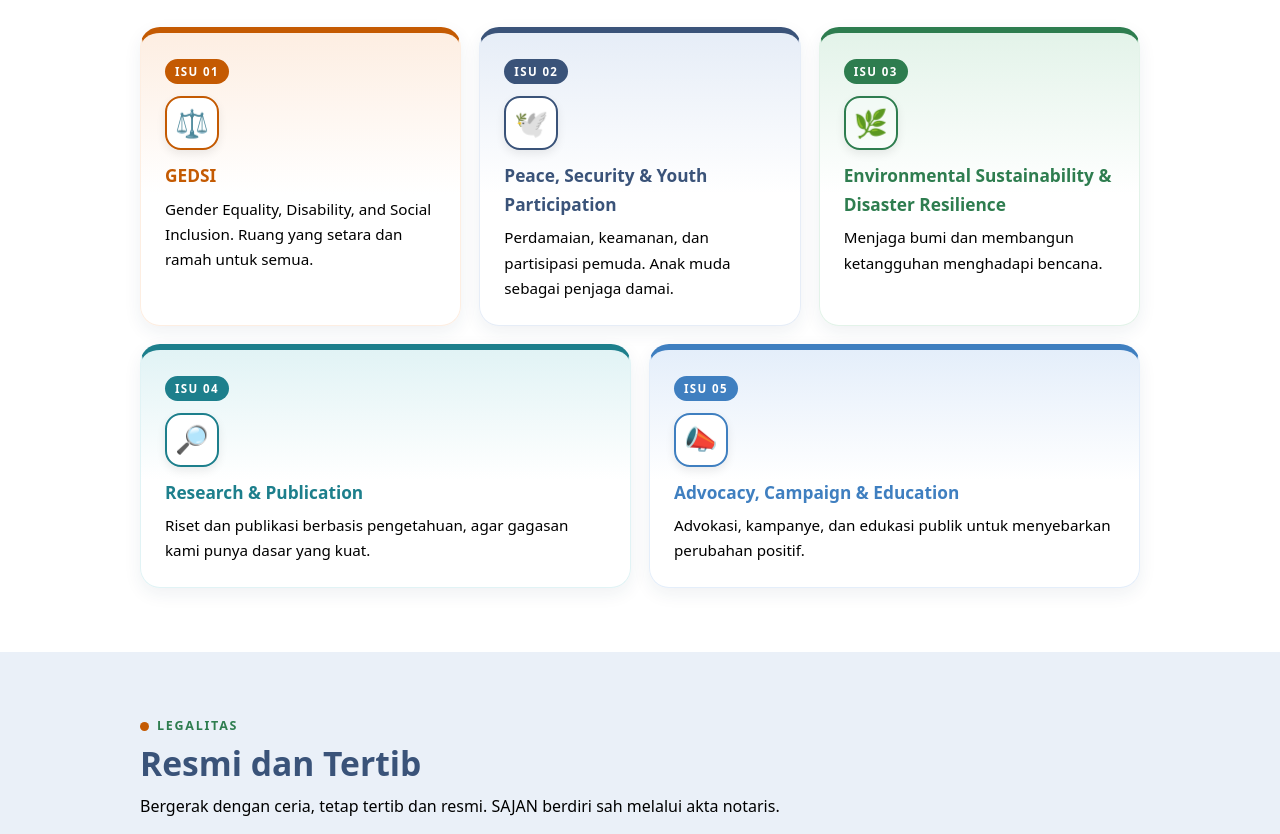
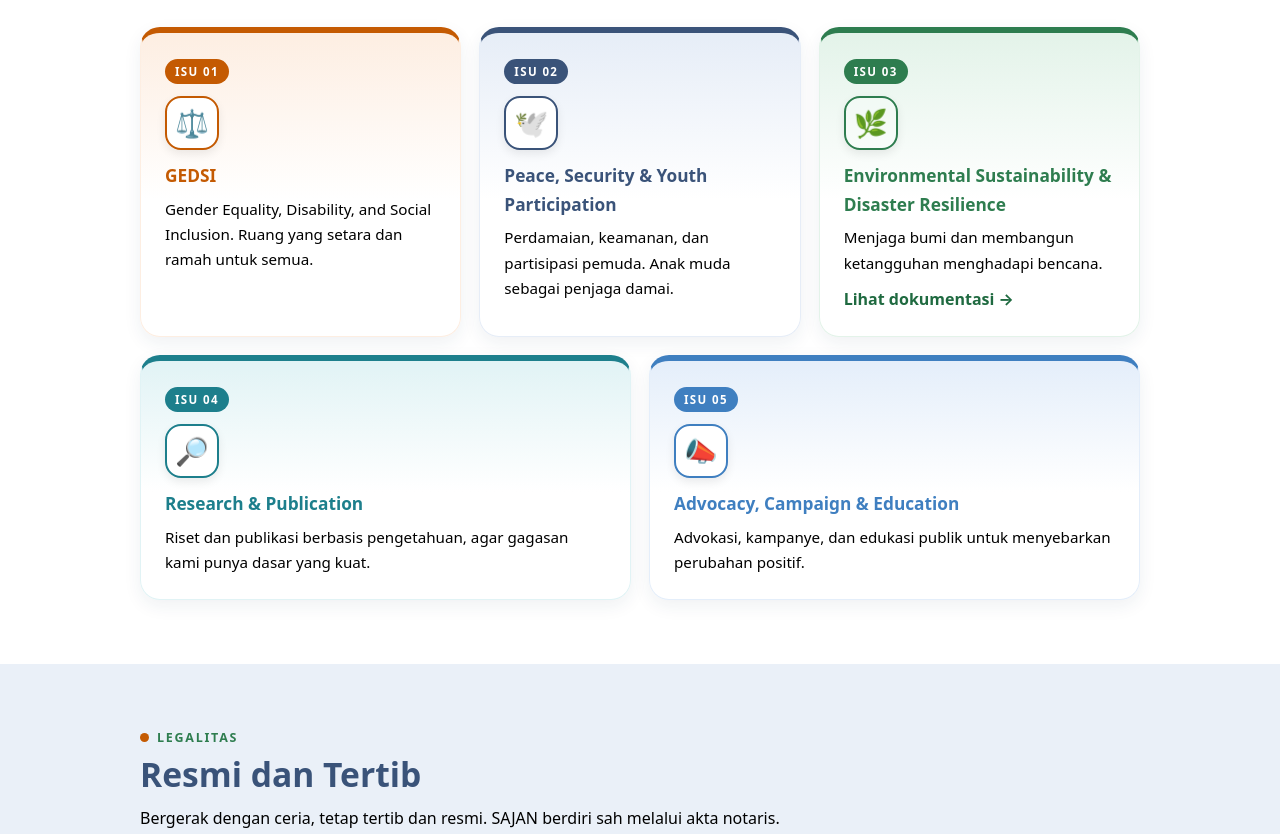
Before and after one commit to qurratulainaaa/SAJAN, a plain HTML site: page index.html in a window 1280 px wide. Shown: the part 2003-2837 px from the top of the page. Drawn offline with Linux system fonts and the light colour scheme.

Commit message:
Update index.html

```diff
--- a/index.html
+++ b/index.html
@@ -207,7 +207,7 @@ footer .dot{display:inline-block;width:8px;height:8px;border-radius:50%;backgrou
       <div class="grid fokus">
         <div class="card f1"><span class="label">ISU 01</span><div class="icon">⚖️</div><h3>GEDSI</h3><p>Gender Equality, Disability, and Social Inclusion. Ruang yang setara dan ramah untuk semua.</p></div>
         <div class="card f2"><span class="label">ISU 02</span><div class="icon">🕊️</div><h3>Peace, Security &amp; Youth Participation</h3><p>Perdamaian, keamanan, dan partisipasi pemuda. Anak muda sebagai penjaga damai.</p></div>
-        <div class="card f3 green"><span class="label">ISU 03</span><div class="icon">🌿</div><h3>Environmental Sustainability &amp; Disaster Resilience</h3><p>Menjaga bumi dan membangun ketangguhan menghadapi bencana.</p></div>
+        <div class="card f3 green"><span class="label">ISU 03</span><div class="icon">🌿</div><h3>Environmental Sustainability &amp; Disaster Resilience</h3><p>Menjaga bumi dan membangun ketangguhan menghadapi bencana.</p><a href="isu-3.html" style="display:inline-block;margin-top:10px;font-weight:700;color:#1f6a40;text-decoration:none">Lihat dokumentasi →</a></div>
         <div class="card f4"><span class="label">ISU 04</span><div class="icon">🔎</div><h3>Research &amp; Publication</h3><p>Riset dan publikasi berbasis pengetahuan, agar gagasan kami punya dasar yang kuat.</p></div>
         <div class="card f5"><span class="label">ISU 05</span><div class="icon">📣</div><h3>Advocacy, Campaign &amp; Education</h3><p>Advokasi, kampanye, dan edukasi publik untuk menyebarkan perubahan positif.</p></div>
       </div>
```
